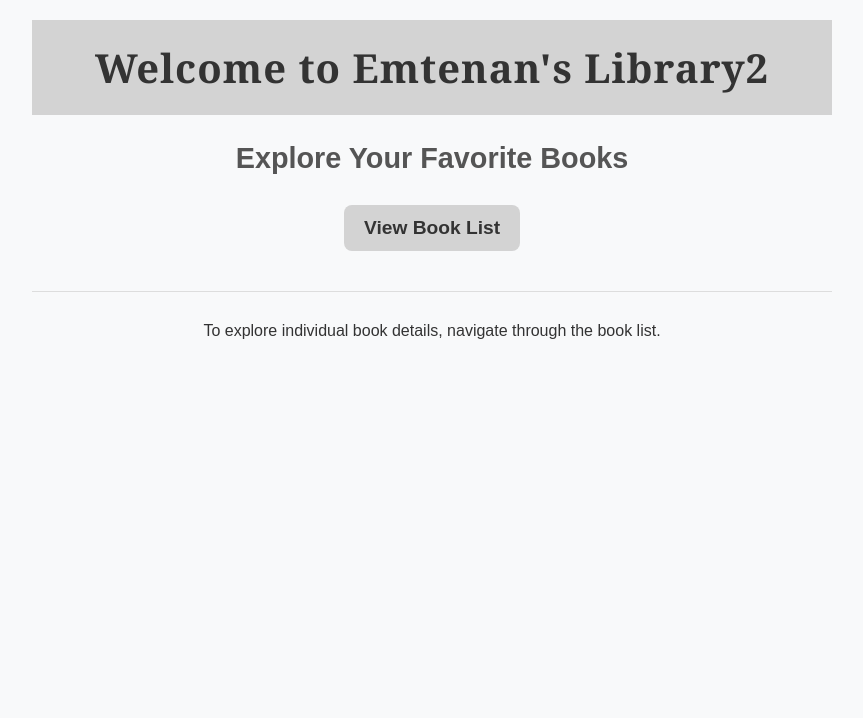
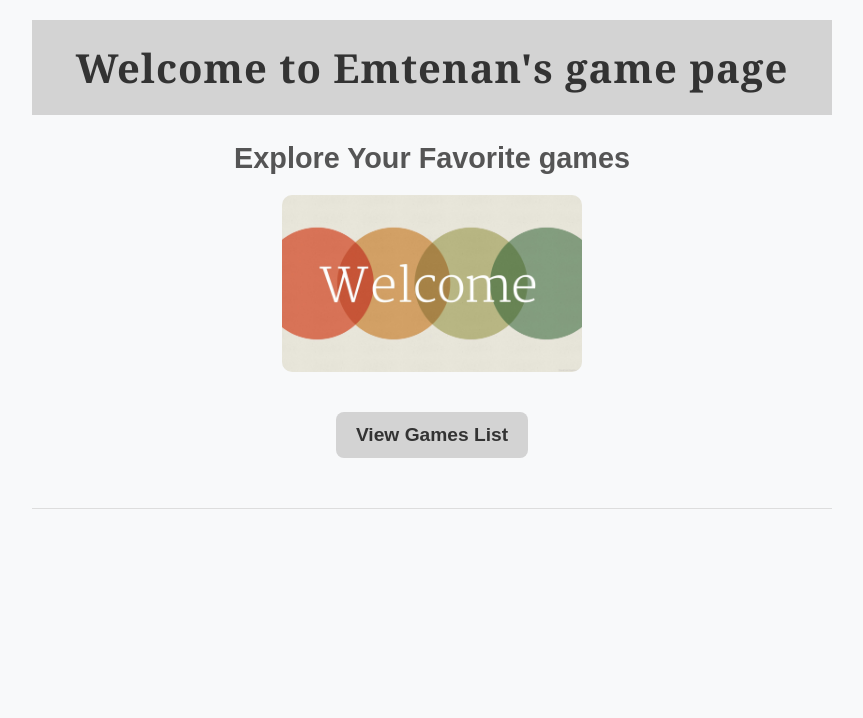
Before and after one commit to Emtenan12/web_exam, a Django app: template apps/templates/home.html in a window 1280 px wide. Shown: the top 718 px of the page, without its empty margins (208-1071 px from the left). Run offline with Django 5.2, Linux system fonts and the light colour scheme; the template is opened without the code that fills it, so the values that code supplies are empty.

Commit message:
last changes

```diff
--- a/apps/bookmodule/urls.py
+++ b/apps/bookmodule/urls.py
@@ -5,6 +5,9 @@ from . import views
 urlpatterns = [
     path('index', views.index),
     path('Landing_Page/', views.Landing_Page,name= "books.Landing_Page"),
+    path('list_games/', views.list_games,name= "books.list_games"),
+
+
 
 
 
--- /dev/null
+++ b/apps/static/styles.css
@@ -0,0 +1,20 @@
+body {
+    font-family: Arial, sans-serif;
+    background-color: #f8f9fa;
+    margin: 0;
+    padding: 0;
+}
+h1 {
+    text-align: center;
+    color: #333;
+}
+p {
+    text-align: center;
+    color: #555;
+}
+img {
+    display: block;
+    margin: 20px auto;
+    max-width: 300px;
+    border-radius: 10px;
+}
--- a/apps/templates/home.html
+++ b/apps/templates/home.html
@@ -7,14 +7,14 @@
 <style>
     body {
         font-family: "Arial", sans-serif;
-        background-color: #f8f9fa; /* Very light gray */
+        background-color: #f8f9fa;
         color: #333;
         margin: 0;
         padding: 0;
     }
 
     h1 {
-        background-color: #d3d3d3; /* Light gray */
+        background-color: #d3d3d3;
         color: #333;
         padding: 20px;
         text-align: center;
@@ -26,29 +26,36 @@
     }
 
     h2 {
-        color: #555; /* Darker gray */
+        color: #555;
         text-align: center;
         font-size: 1.8em;
         font-weight: 600;
         margin: 20px 0;
     }
 
+    img {
+        display: block;
+        margin: 20px auto;
+        max-width: 300px;
+        height: auto;
+        border-radius: 10px;
+    }
+
     a {
         display: inline-block;
-        margin: 10px auto;
+        margin: 20px auto; /* Space above the link */
         padding: 12px 20px;
-        background-color: #d3d3d3; /* Light gray for button */
-        color: #333; /* Text color - darker gray */
+        background-color: #d3d3d3;
+        color: #333;
         text-decoration: none;
         font-size: 1.2em;
         font-weight: bold;
         border-radius: 8px;
         transition: background-color 0.3s ease, box-shadow 0.3s ease;
-        text-align: center;
     }
 
     a:hover {
-        background-color: #c0c0c0; /* Slightly darker gray on hover */
+        background-color: #c0c0c0;
         box-shadow: 0px 4px 8px rgba(0, 0, 0, 0.2);
     }
 
@@ -62,8 +69,8 @@
     footer {
         text-align: center;
         padding: 10px;
-        background-color: #d3d3d3; /* Light gray */
-        color: #555; /* Darker gray */
+        background-color: #d3d3d3;
+        color: #555;
         position: fixed;
         bottom: 0;
         width: 100%;
@@ -80,14 +87,19 @@
 
 {% block content %}
 <div class="container">
-    <h1>Welcome to Emtenan's Library2</h1>
+    <h1>Welcome to Emtenan's game page</h1>
 
-    <h2>Explore Your Favorite Books</h2>
-    <a href="/books/list_books/">View Book List</a>
+    <h2>Explore Your Favorite games</h2>
+
+    <!-- Image -->
+    <img src="{% static 'images/welcome_image.jpg' %}" alt="Welcome Image">
+
+    <!-- View Games Link -->
+    <div>
+        <a href="/books/list_games/">View Games List</a>
+    </div>
 
     <hr>
-
-    <p>To explore individual book details, navigate through the book list.</p>
 </div>
 
 <footer>
--- a/apps/templates/layouts/base.html
+++ b/apps/templates/layouts/base.html
@@ -4,6 +4,8 @@
 <head>
     <title>{% block title %} {% endblock title %}</title>
      {% block stylesheets %}{% endblock stylesheets %}
+    <link rel="stylesheet" type="text/css" href="{% static 'css/styles.css' %}">
+
 </head>
 <body>
     {% block content %} {% endblock content %}
```
Also changed, not shown: apps/bookmodule/models.py (+7 -1 lines), apps/bookmodule/views.py (+6 -1 lines), apps/templates/list_games.html (added, +115 -0 lines), apps/static/images/welcome_image.jpg (added), db.sqlite3, 1 other file.
